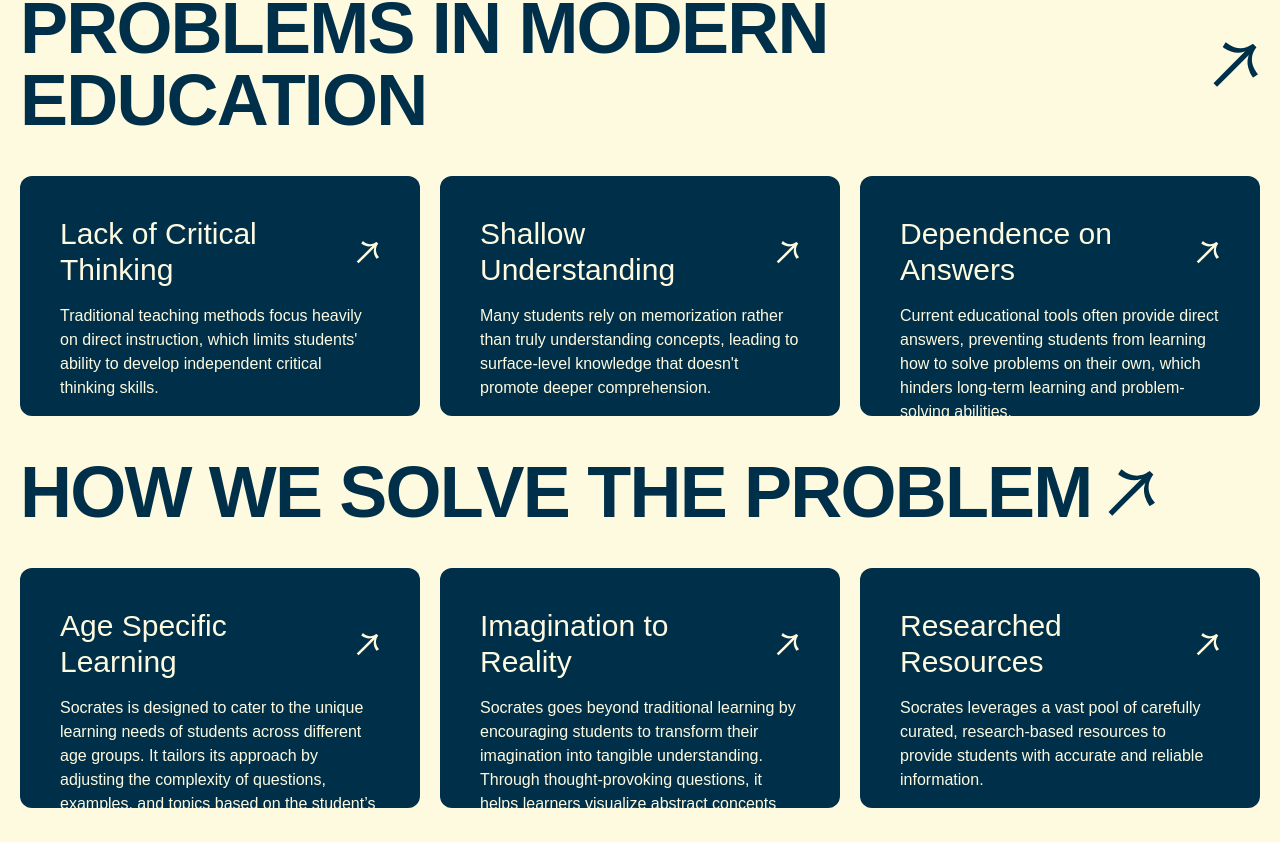
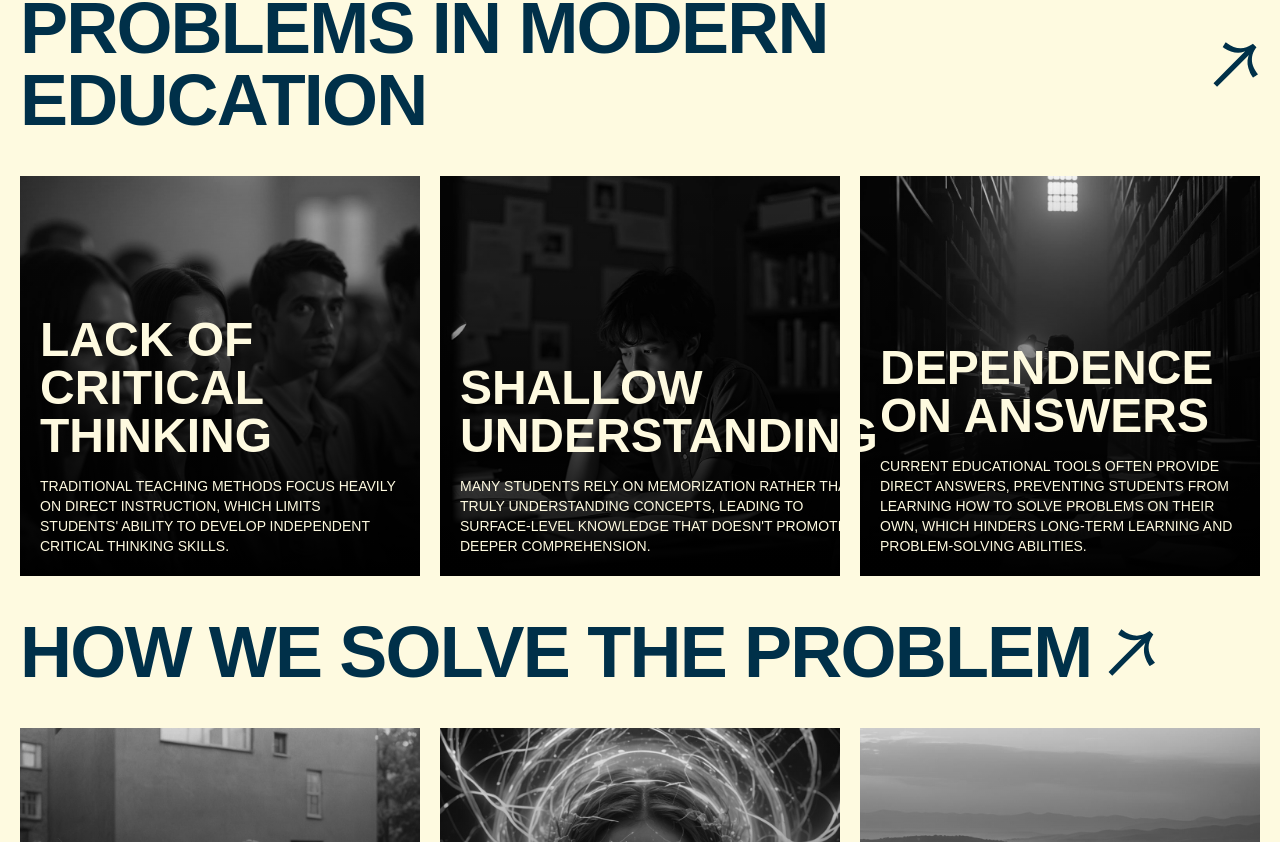
Before and after one commit to zadescoxp/socrates, a Next.js app: page / in a window 1280 px wide. Shown: the part 858-1700 px from the top of the page. Built offline with nearby package versions, Linux system fonts and the light colour scheme.

Commit message:
Text Card init

```diff
--- a/src/components/textCard.tsx
+++ b/src/components/textCard.tsx
@@ -1,24 +1,38 @@
+'use client'
+
+import Image from "next/image";
+import { textVar } from "@/utils/variant";
+import {motion} from 'framer-motion'
+
 interface props {
   heading: string;
   content: string;
+  img: string;
 }
 
-import Image from "next/image";
-
-export default function TextCard({ heading, content }: props) {
+export default function TextCard({
+  heading,
+  content,
+  img,
+}: props) {
   return (
-    <div className="bg-secondary text-primary p-10 w-[50rem] h-[15rem] rounded-xl">
-      <h1 className="text-3xl flex items-center gap-4 mb-4">
-        {heading}
-        <Image
-          src={"/assets/link.svg"}
-          height={100}
-          width={100}
-          alt=""
-          className="h-[1.5rem] w-auto"
-        />
-      </h1>
-      <p className="text-md">{content}</p>
+    <div
+      className={`group uppercase relative text-primary`}
+    >
+      <div className="absolute bottom-0 left-0 p-5 z-[2]">
+        <motion.h1 variants={textVar} initial="initial" whileInView="animate" viewport={{ once: true }} className="relative text-5xl font-bold leading-none flex items-center gap-4 mb-4">
+          {heading}
+        </motion.h1>
+        <motion.p variants={textVar} initial="initial" whileInView="animate" viewport={{ once: true }} className="relative text-sm">{content}</motion.p>
+      </div>
+      <Image
+        src={img}
+        height={1080}
+        width={1080}
+        className="grayscale h-full w-auto object-cover group-hover:grayscale-0 transition-all"
+        alt=""
+      />
+      <div className="absolute top-0 left-0 h-full w-full bg-gradient-to-t from-[#000] to-[transparent] z-[1]"></div>
     </div>
   );
 }
```
